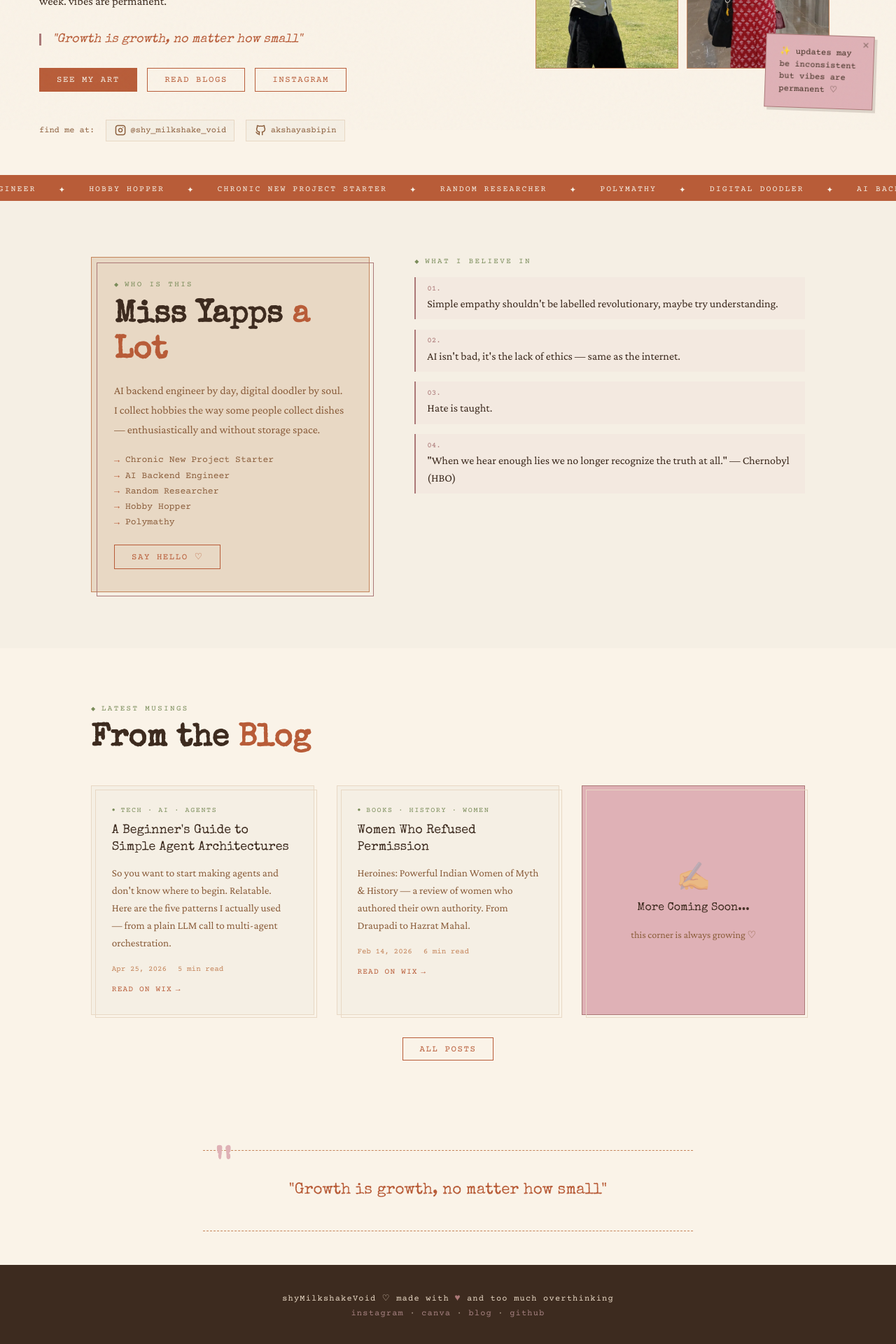
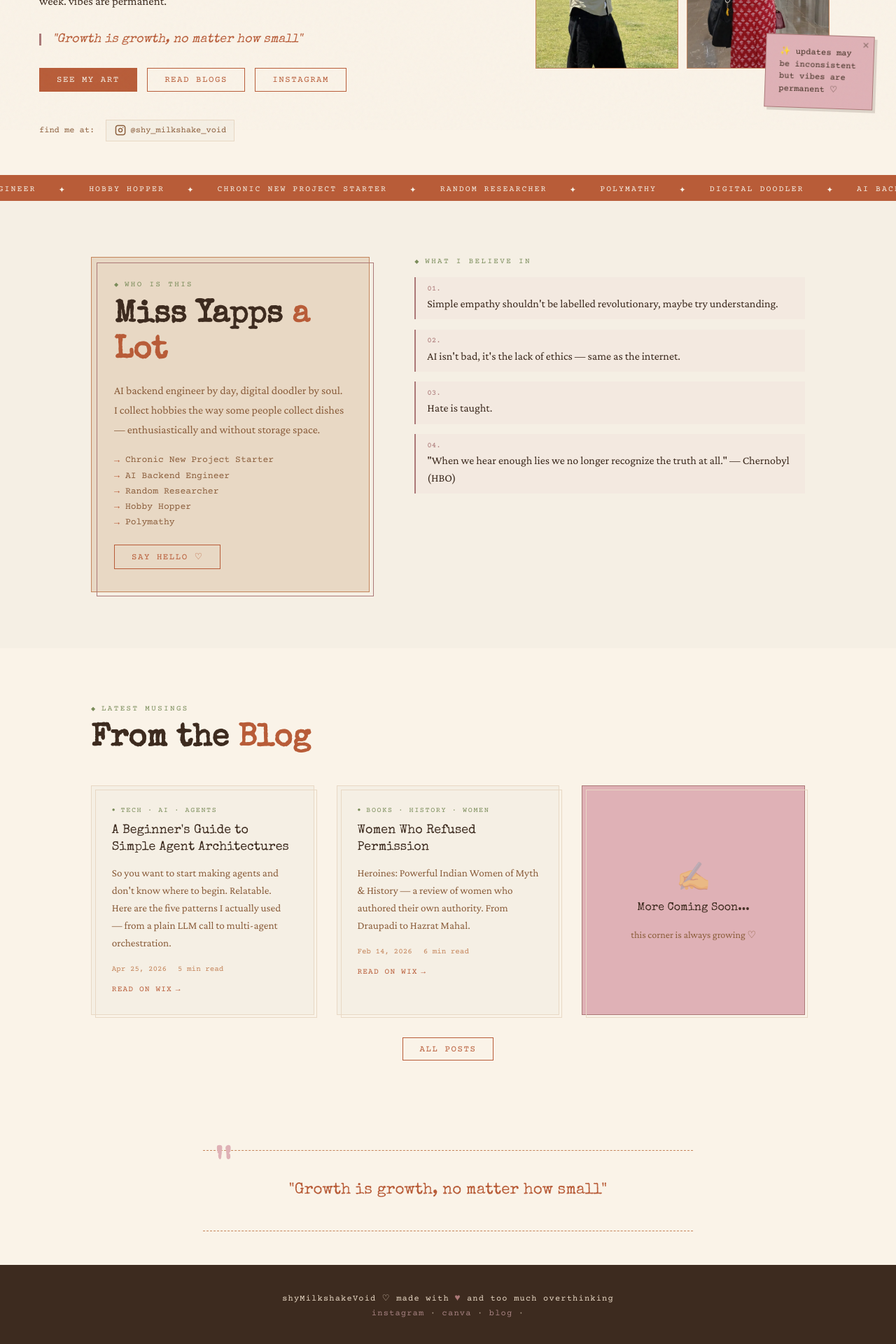
Before and after one commit to akshayasbipin/at_1, a React (Vite) app: page / in a window 1280 px wide. Shown: the part 614-2534 px from the top of the page at 70% size. Built offline with nearby package versions, Linux system fonts and the light colour scheme.

Commit message:
removed links

```diff
--- a/src/App.jsx
+++ b/src/App.jsx
@@ -229,9 +229,6 @@ function HomeSection({ setActive }) {
             <p>find me at:</p>
             <a className="social-icon-link" href="https://www.instagram.com/shy_milkshake_void/" target="_blank" rel="noreferrer">
               <i className="ti ti-brand-instagram" /> @shy_milkshake_void
-            </a>
-            <a className="social-icon-link" href="https://github.com/akshayasbipin" target="_blank" rel="noreferrer">
-              <i className="ti ti-brand-github" /> akshayasbipin
             </a>
           </div>
         </div>
@@ -769,12 +766,9 @@ function ConnectSection() {
   useReveal()
   const links = [
     { icon:'ti-brand-instagram', label:'Instagram', sub:'@shy_milkshake_void', url:'https://www.instagram.com/shy_milkshake_void/' },
-    // { icon:'ti-brand-github', label:'GitHub', sub:'akshayasbipin', url:'https://github.com/akshayasbipin' },
-    // { icon:'ti-brand-linkedin', label:'LinkedIn', sub:'Akshaya S Bipin', url:'https://www.linkedin.com/in/akshaya-s-bipin/' },
     { icon:'ti-external-link', label:'Canva Portfolio', sub:'shymilkshakevoid.my.canva.site', url:'https://shymilkshakevoid.my.canva.site' },
     // { icon:'ti-brand-canva', label:'Designs', sub:'shymilkshakevoid.my.canva.site', url:'https://shymilkshakevoid.my.canva.site' }, // TODO: Add Google drive link to design folder
     // { icon:'ti-writing', label:'Blog on Wix', sub:'shymilkshakevoid blog', url:'https://pinkoctopus36.wixsite.com/shymilkshakevoid/blog' },
-    // { icon:'ti-code', label:'LeetCode', sub:'21wh1a0513', url:'https://leetcode.com/u/21wh1a0513/' },
   ]
   return (
     <div className="connect-section">
@@ -854,7 +848,6 @@ export default function App() {
           {' · '}
           <a href="https://pinkoctopus36.wixsite.com/shymilkshakevoid/blog" target="_blank" rel="noreferrer">blog</a>
           {' · '}
-          <a href="https://github.com/akshayasbipin" target="_blank" rel="noreferrer">github</a>
         </p>
       </footer>
     </>
```
